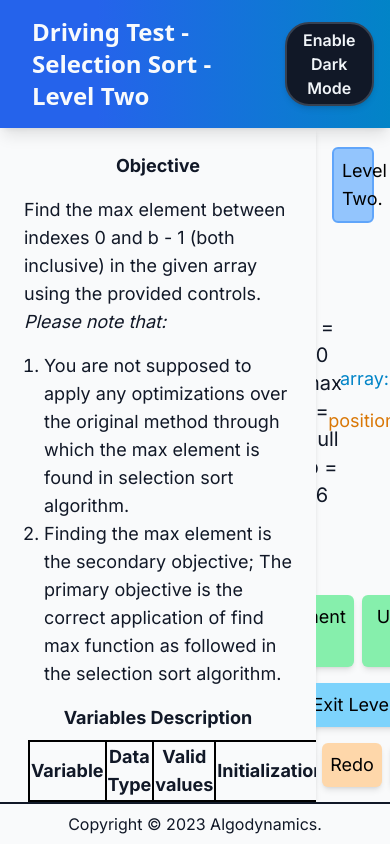
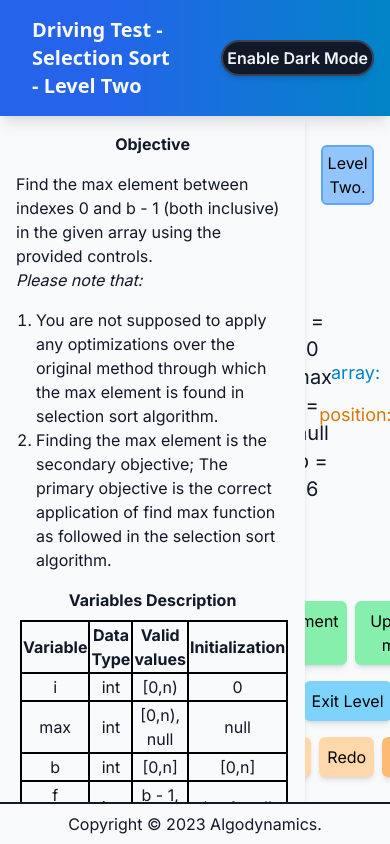
Before and after one commit to algodynamics-iiith/selection-sort-hierarchical, a Next.js app: page /level-two in a window 390 px wide. Built offline with nearby package versions, Linux system fonts and the light colour scheme.

Commit message:
Fixed UI support for mobile

```diff
--- a/app/(experiment)/level-one/page.tsx
+++ b/app/(experiment)/level-one/page.tsx
@@ -389,7 +389,7 @@ export default function Experiment() {
       <span className={"flex px-4 font-sans text-xl md:text-2xl font-bold text-slate-50 col-span-2 lg:col-span-3 justify-self-start items-center"}>
           Driving Test - Selection Sort - Level One
         </span>
-        <div className='col-span-2 lg:col-span-1 flex justify-around items-center'>
+        <div className='col-span-2 lg:col-span-1 flex justify-end lg:justify-around items-center'>
           <ThemeToggle />
         </div>
       </header>
@@ -397,18 +397,18 @@ export default function Experiment() {
       <Suspense fallback={<Loading />}>
         <div className="flex-grow flex overflow-hidden">
           {/* Information */}
-          <div className="max-w-min md:max-w-min lg:max-w-2xl overflow-y-auto shadow-md p-4 lg:p-8 text-md lg:text-xl">
+          <div className="max-w-min lg:max-w-2xl overflow-y-auto shadow-md p-4 lg:p-8 text-md lg:text-xl">
             <Instructions />
           </div>
           {/* Activity */}
           <div className="w-full text-md lg:text-2xl overflow-auto">
-            <div className="relative h-full w-full">
+            <div className="flex relative min-h-full w-full">
               {/* Controls */}
-              <div className={"flex flex-col justify-evenly items-center w-full h-full "}>
+              <div className={"flex flex-col min-h-0 min-w-0 flex-grow justify-evenly items-center overflow-auto"}>
                 {/* Prompt */}
                 <div className="w-full">
                   <div className={
-                    "text-center lg:m-4 p-1 lg:p-2 rounded-md border-2 text-black "
+                    "text-center m-4 p-1 lg:p-2 rounded-md border-2 text-black lg:text-xl "
                     + ((prompt === Prompts.FindMax || prompt === Prompts.SwapMax)
                       ? "bg-green-300 border-green-400"
                       : "bg-blue-300 border-blue-400")}
@@ -417,8 +417,8 @@ export default function Experiment() {
                   </div>
                 </div>
                 {/* Variables */}
-                <div className="grid grid-cols-1 grid-rows-3 w-full items-center justify-center h-1/2">
-                  <div className="flex w-full h-full row-start-2 justify-start items-start overflow-visible">
+                <div className="grid grid-cols-1 grid-rows-1 w-full items-center justify-center h-1/2">
+                  <div className="flex w-full h-full justify-start items-center overflow-visible">
                     <div className="flex flex-col justify-center items-center text-center w-1/6 h-full lg:p-1 text-md lg:text-2xl">
                       {/* i = {state.i}
                       <br />
--- a/app/(experiment)/level-two/instructions.tsx
+++ b/app/(experiment)/level-two/instructions.tsx
@@ -5,7 +5,7 @@ export default function Information() {
   const theme = useAppSelector(selectTheme)
   return (
     <div className="flex-col space-y-4">
-      <h1 className="text-center font-bold text-lg">Objective</h1>
+      <h1 className="text-center font-bold">Objective</h1>
       <p>
         Find the max element between indexes 0 and b - 1 (both inclusive) in the given array using the provided controls.
         <br />
@@ -16,7 +16,7 @@ export default function Information() {
         <li>Finding the max element is the secondary objective; The primary objective is the correct application of find max function as followed in the selection sort algorithm.</li>
       </ol>
       <div className="text-center m-1 flex-col justify-center space-y-2">
-        <h1 className="font-bold text-lg">Variables Description</h1>
+        <h1 className="font-bold">Variables Description</h1>
         <table className="w-full" id="variables-table">
           <thead>
             <tr>
@@ -62,7 +62,7 @@ export default function Information() {
         <p>where n is the length of the array.</p>
       </div>
       <div className="text-center m-1 flex-col justify-center space-y-2">
-        <h1 className="font-bold text-lg">Controls Description</h1>
+        <h1 className="font-bold">Controls Description</h1>
         <table className="w-full" id="variables-table">
           <thead>
             <tr>
@@ -86,7 +86,7 @@ export default function Information() {
         <p>where n is the length of the array.</p>
       </div>
       <div className="m-1 space-y-2">
-        <h1 className="text-center font-bold text-lg">Procedure</h1>
+        <h1 className="text-center font-bold">Procedure</h1>
         <ol className="list-decimal ps-5">
           <li>Click on the suitable control to simulate the find max element function.</li>
           <li>You can <em>Undo</em> and <em>Redo</em> actions or <em>Reset</em> the experiment by clicking on the respective buttons.</li>
--- a/app/(experiment)/level-two/page.tsx
+++ b/app/(experiment)/level-two/page.tsx
@@ -351,10 +351,10 @@ export default function Experiment() {
         id='headerBlock'
         className={'grid p-4 grid-cols-4 justify-around bg-gradient-to-r from-blue-600 from-25% to-sky-600  shadow-lg'}
       >
-        <span className={"px-4 font-sans text-2xl font-bold text-slate-50 col-span-3 justify-self-start"}>
+        <span className={"flex px-4 font-sans text-xl md:text-2xl font-bold text-slate-50 col-span-2 lg:col-span-3 justify-self-start items-center"}>
           Driving Test - Selection Sort - Level Two
         </span>
-        <div className='col-span-1 flex justify-around items-center'>
+        <div className='col-span-2 lg:col-span-1 flex justify-end lg:justify-around items-center'>
           <ThemeToggle />
         </div>
       </header>
@@ -362,18 +362,18 @@ export default function Experiment() {
       <Suspense fallback={<Loading />}>
         <div className="flex-grow flex overflow-hidden">
           {/* Information */}
-          <div className="max-w-lg overflow-y-auto shadow-md p-6 text-lg">
+          <div className="max-w-min lg:max-w-2xl overflow-y-auto shadow-md p-4 lg:p-8 text-md lg:text-xl">
             <Instructions />
           </div>
           {/* Activity */}
-          <div className="w-full text-lg overflow-x-auto">
-            <div className="relative h-full w-full">
+          <div className="w-full text-md lg:text-2xl overflow-x-auto">
+            <div className="flex relative h-full w-full">
               {/* Controls */}
-              <div className={"flex flex-col justify-evenly items-center w-full h-full "}>
+              <div className={"flex flex-col min-h-0 min-w-0 flex-grow justify-evenly items-center overflow-auto"}>
                 {/* Prompt */}
                 <div className="w-full">
                   <div className={
-                    "text-center m-4 p-2 rounded-md border-2 text-black "
+                    "text-center m-4 p-1 lg:p-2 rounded-md border-2 text-black lg:text-xl "
                     + ((prompt === Prompts.DecrementAndResetFail || prompt === Prompts.IncrementFail)
                       ? "bg-red-300 border-red-400"
                       : (prompt === Prompts.DecrementAndReset || prompt === Prompts.Increment || prompt === Prompts.SwapMax || prompt === Prompts.UpdateMax)
@@ -384,8 +384,8 @@ export default function Experiment() {
                   </div>
                 </div>
                 {/* Variables */}
-                <div className="grid grid-cols-1 grid-rows-3 w-full items-center justify-center h-1/2">
-                  <div className="flex w-full h-full row-start-2 justify-start items-start overflow-visible">
+                <div className="grid grid-cols-1 grid-rows-1 w-full items-center justify-center h-1/2">
+                  <div className="flex w-full h-full justify-start items-center overflow-visible">
                     <div className="flex flex-col justify-center items-center text-center w-1/6 h-full p-1 text-xl">
                       i = {state.i}
                       <br />
@@ -463,7 +463,7 @@ export default function Experiment() {
         </div>
       </Suspense>
       {/* Copyright */}
-      <div className={"text-center p-2 border-t-2 " + (theme === "Dark" ? "border-gray-100" : "border-gray-900")}>
+      <div className={"text-center lg:text-xl p-2 border-t-2 " + (theme === "Dark" ? "border-gray-100" : "border-gray-900")}>
         Copyright &copy; 2023 Algodynamics.
       </div>
     </Layout>
--- a/app/(experiment)/level-zero/page.tsx
+++ b/app/(experiment)/level-zero/page.tsx
@@ -474,7 +474,7 @@ export default function Experiment() {
         <span className={"flex px-4 font-sans text-xl md:text-2xl font-bold text-slate-50 col-span-2 lg:col-span-3 justify-self-start items-center"}>
           Driving Test - Selection Sort - Level Zero
         </span>
-        <div className='col-span-2 lg:col-span-1 flex justify-around items-center'>
+        <div className='col-span-2 lg:col-span-1 flex justify-end lg:justify-around items-center'>
           <ThemeToggle />
           <Suspense fallback={null}>
             {/* Submit Button */}
@@ -498,8 +498,8 @@ export default function Experiment() {
             <Instructions />
           </div>
           {/* Activity */}
-          <div className="w-full text-md lg:text-2xl overflow-x-auto">
-            <div className="relative h-full w-full">
+          <div className="w-full text-md lg:text-2xl overflow-auto">
+            <div className="flex relative min-h-full w-full">
               {/* Submit Window */}
               <div className={
                 "absolute z-10 justify-center items-center align-middle flex flex-col w-full h-full "
@@ -529,11 +529,11 @@ export default function Experiment() {
                 </div>
               </div>
               {/* Controls */}
-              <div className={"flex flex-col justify-evenly items-center w-full h-full "}>
+              <div className={"flex flex-col min-h-0 min-w-0 flex-grow justify-evenly items-center overflow-auto"}>
                 {/* Prompt */}
                 <div className="w-full">
                   <div className={
-                    "text-center m-4 p-1 lg:p-2 rounded-md border-2 text-black lg:text-xl "
+                    "flex justify-center text-center m-4 p-1 lg:p-2 rounded-md border-2 text-black lg:text-xl "
                     + ((prompt === Prompts.SelectionSort || prompt === Prompts.ConfirmSubmit)
                       ? "bg-green-300 border-green-400"
                       : "bg-blue-300 border-blue-400")}
--- a/app/page.tsx
+++ b/app/page.tsx
@@ -28,7 +28,7 @@ export default function Home() {
         </div>
       </header>
       <div className="flex flex-grow justify-center items-start overflow-y-auto">
-        <div className="container flex-grow flex flex-col justify-evenly p-10 px-24">
+        <div className="container flex-grow flex flex-col justify-evenly p-12 lg:px-24">
           <h1 className="text-2xl">Consent Form </h1>
           <h2 className="text-xl">Purpose of the Research</h2>
           <p className="py-3">
```
